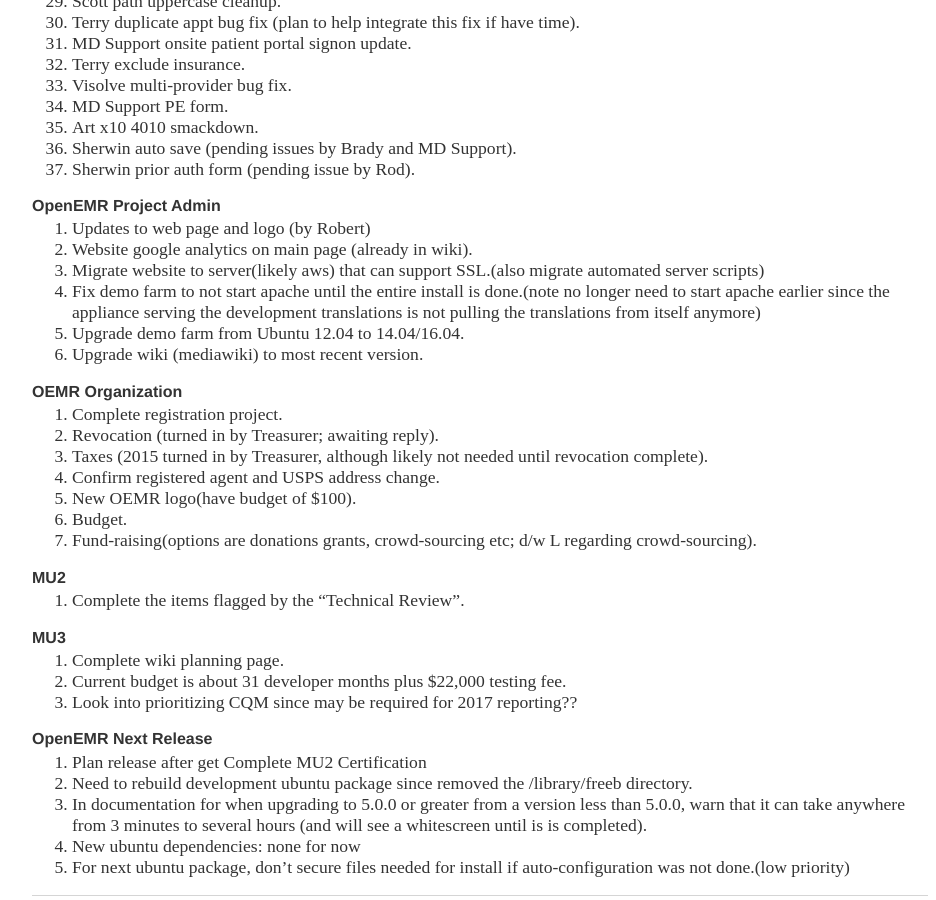
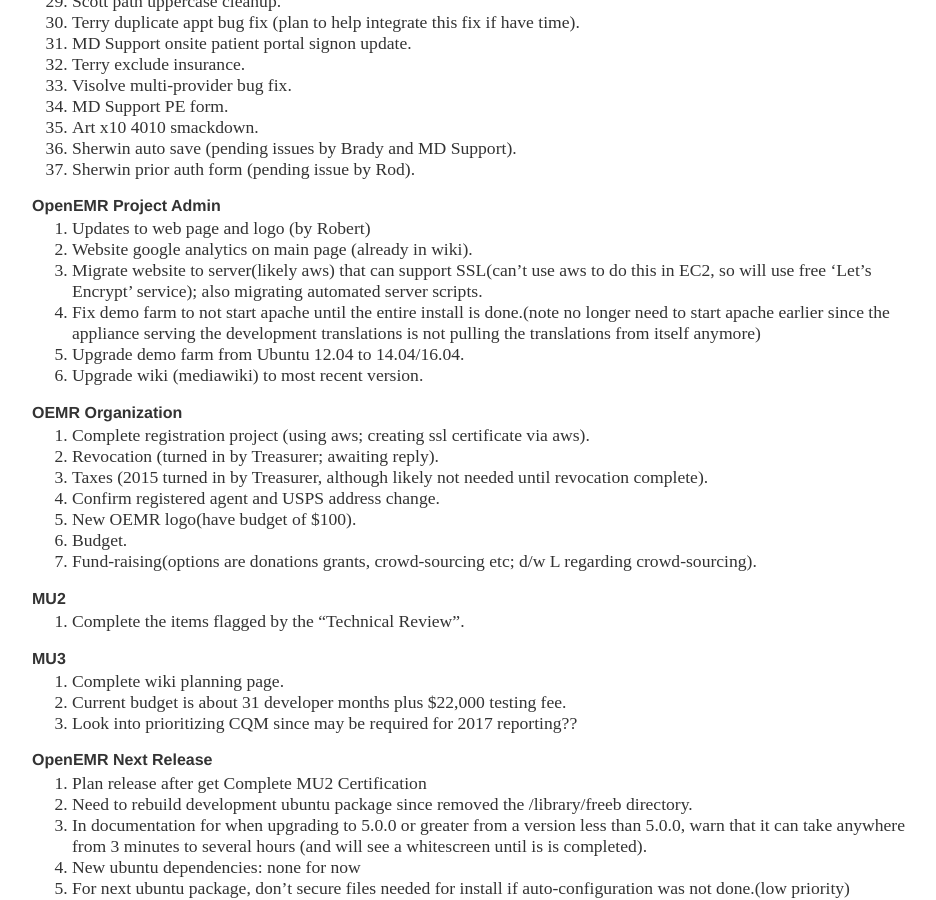
Before and after one commit to bradymiller/bradymiller.github.io, a Jekyll site: the page built from todo/index.md, in a window 1280 px wide and 900 px high, scrolled down 958 px. Shown: the whole window, without its empty margins (160-1096 px from the left). Built offline with Jekyll 4.4.1, drawn with Linux system fonts in a browser that asks for light colours.

Commit message:
Update todo list

```diff
--- a/todo/index.md
+++ b/todo/index.md
@@ -48,13 +48,13 @@
 ### OpenEMR Project Admin
 1. Updates to web page and logo (by Robert)
 1. Website google analytics on main page (already in wiki).
-1. Migrate website to server(likely aws) that can support SSL.(also migrate automated server scripts)
+1. Migrate website to server(likely aws) that can support SSL(can't use aws to do this in EC2, so will use free 'Let's Encrypt' service); also migrating automated server scripts.
 1. Fix demo farm to not start apache until the entire install is done.(note no longer need to start apache earlier since the appliance serving the development translations is not pulling the translations from itself anymore)
 1. Upgrade demo farm from Ubuntu 12.04 to 14.04/16.04.
 1. Upgrade wiki (mediawiki) to most recent version.
 
 ### OEMR Organization
-1. Complete registration project.
+1. Complete registration project (using aws; creating ssl certificate via aws).
 1. Revocation (turned in by Treasurer; awaiting reply).
 1. Taxes (2015 turned in by Treasurer, although likely not needed until revocation complete).
 1. Confirm registered agent and USPS address change.
```
